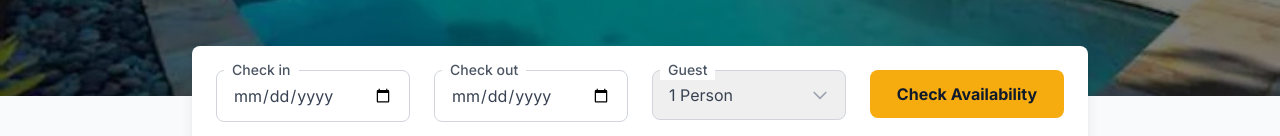
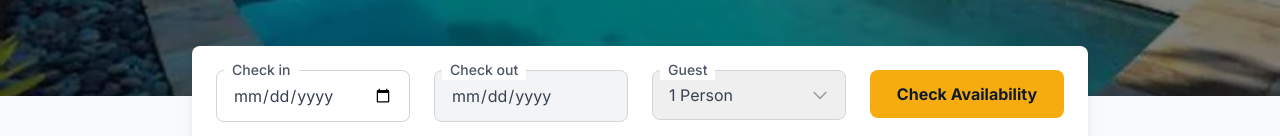
Before and after one commit to lananxagst/wangobel-hotel, a React (Vite) app in the folder frontend/: page / in a window 1280 px wide. Shown: the part 816-952 px from the top of the page. Built offline with nearby package versions, Linux system fonts and the light colour scheme; no server answers.

Commit message:
fixing chek out date on home page, and add alowed cors from admin url

```diff
--- a/frontend/src/components/Hero.jsx
+++ b/frontend/src/components/Hero.jsx
@@ -40,13 +40,13 @@ const Hero = () => {
   const handleCheckoutChange = (e) => {
     const newCheckoutDate = e.target.value;
     if (!checkinDate) {
-      alert('Please select check-in date first');
+      toast.error('Please select check-in date first');
       e.target.value = ''; // Reset input
       return;
     }
     const minCheckoutDate = getNextDay(checkinDate);
     if (newCheckoutDate < minCheckoutDate) {
-      alert('Check-out date must be at least one day after check-in date');
+      toast.error('Check-out date must be at least one day after check-in date');
       e.target.value = ''; // Reset input
       return;
     }
@@ -139,8 +139,16 @@ const Hero = () => {
                   type="date"
                   value={checkoutDate}
                   onChange={handleCheckoutChange}
-                  min={checkinDate ? getNextDay(checkinDate) : new Date().toISOString().split('T')[0]}
-                  className="w-full px-3 md:px-4 py-2 md:py-3 border border-gray-300 rounded-lg text-gray-700 focus:outline-none focus:ring-2 focus:ring-secondary/20 focus:border-secondary transition-all text-sm md:text-base"
+                  onClick={(e) => {
+                    if (!checkinDate) {
+                      e.preventDefault();
+                      toast.error('Please select check-in date first');
+                      return false;
+                    }
+                  }}
+                  min={checkinDate ? getNextDay(checkinDate) : ""}
+                  disabled={!checkinDate}
+                  className="w-full px-3 md:px-4 py-2 md:py-3 border border-gray-300 rounded-lg text-gray-700 focus:outline-none focus:ring-2 focus:ring-secondary/20 focus:border-secondary transition-all text-sm md:text-base disabled:bg-gray-100 disabled:cursor-not-allowed"
                   placeholder="Check out"
                   required
                 />
```
Also changed, not shown: 1 other file (tests, documents, lock files or other folders).
